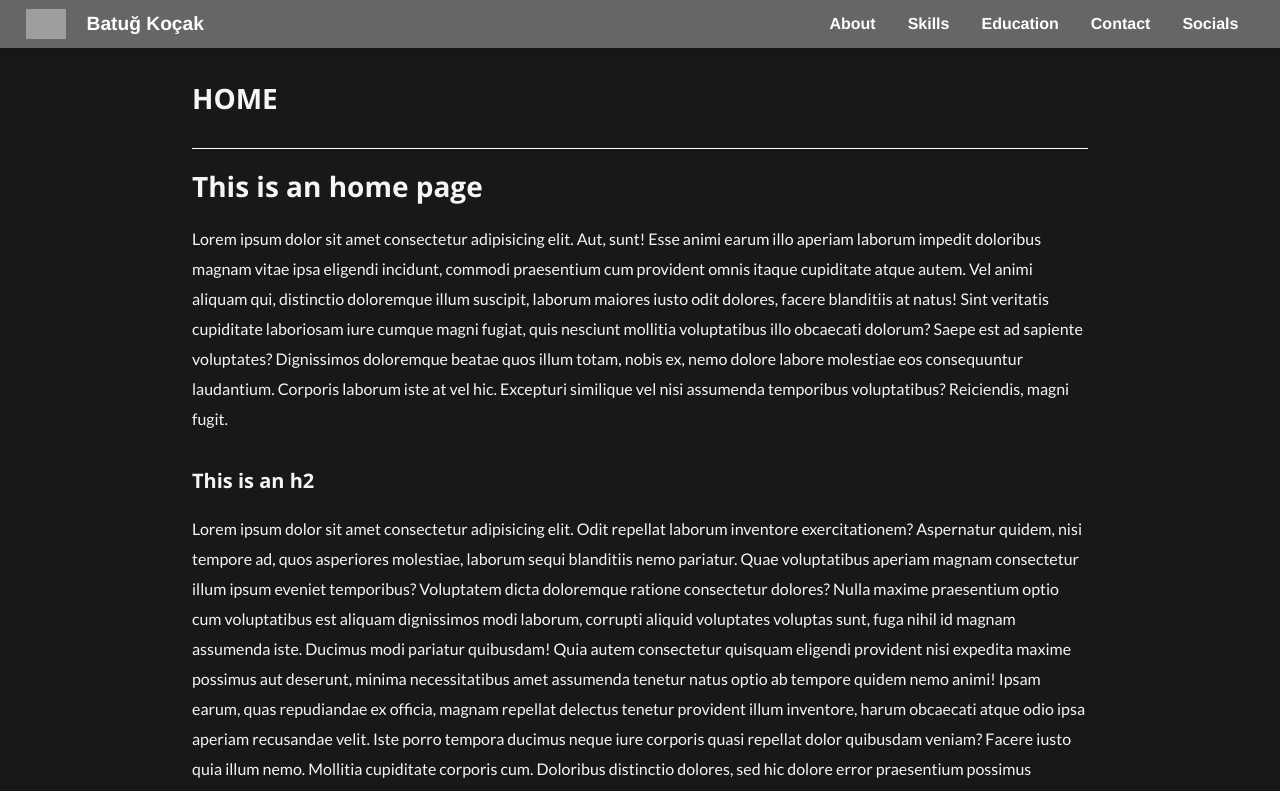
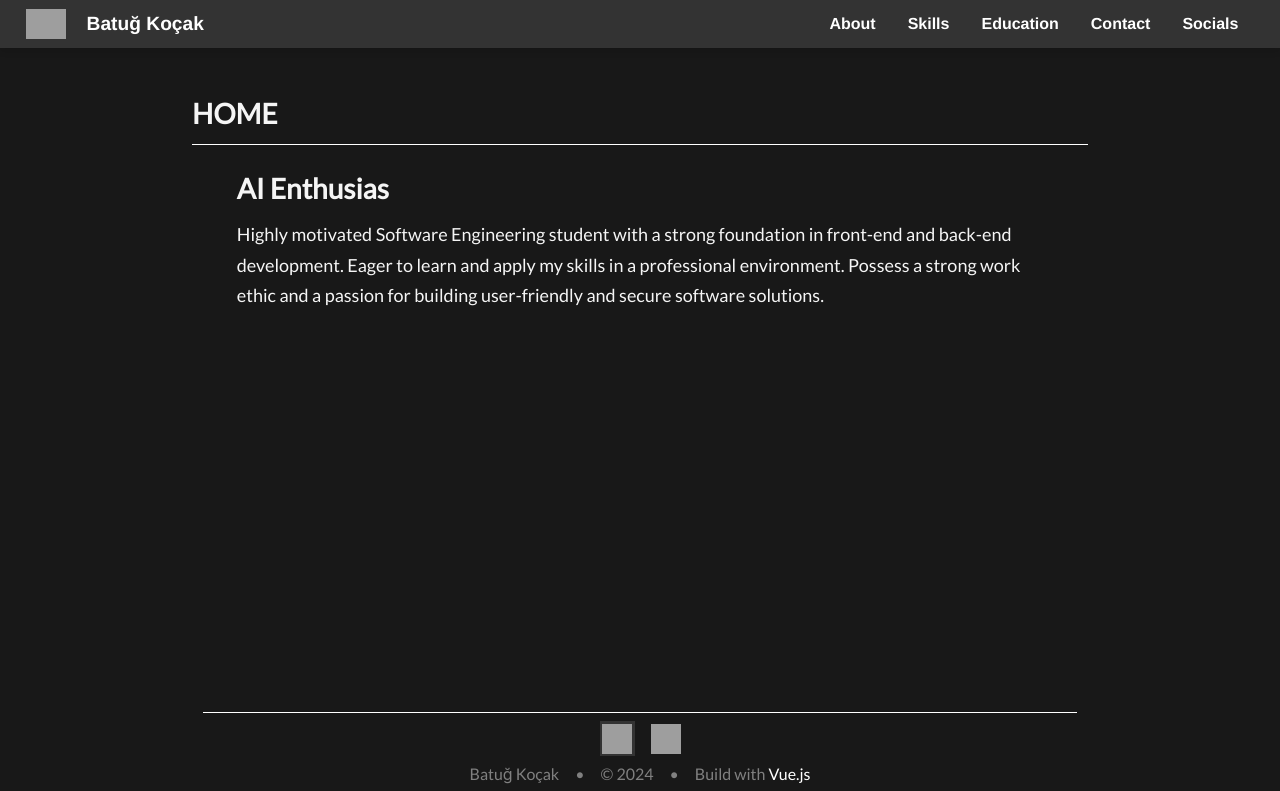
Before and after one commit to batugkocak/Portfolio-Frontend, a Vue app: page / in a window 1280 px wide. Shown: the top 791 px of the page. Built offline with nearby package versions, Linux system fonts and the light colour scheme; grey boxes are pictures that could not be loaded.

Commit message:
feat: Add WelcomeText for HomeView style: Little changes

```diff
--- a/src/App.vue
+++ b/src/App.vue
@@ -11,11 +11,13 @@ import RouteHeader from "./components/common/RouteHeader.vue";
   <div class="wrapper">
     <main class="content">
       <RouteHeader />
-      <RouterView class="router-view" v-slot="{ Component }">
-        <Transition name="page-opacity" mode="out-in">
-          <component :is="Component" />
-        </Transition>
-      </RouterView>
+      <div class="content-router">
+        <RouterView class="router-view" v-slot="{ Component }">
+          <Transition name="page-opacity" mode="out-in">
+            <component :is="Component" />
+          </Transition>
+        </RouterView>
+      </div>
     </main>
     <Footer />
   </div>
@@ -30,11 +32,14 @@ import RouteHeader from "./components/common/RouteHeader.vue";
 
 .content {
   flex: 1;
-  margin-top: 60px;
-  margin: 60px auto 0px auto;
+  margin: 70px auto 0px auto;
   max-width: 70%;
 }
 
+.content-router {
+  max-width: 90%;
+  margin: 0 auto 0 auto;
+}
 .page-opacity-enter-active,
 .page-opacity-leave-active {
   transition: 0.5s ease all;
--- a/src/assets/styles/base.css
+++ b/src/assets/styles/base.css
@@ -13,7 +13,7 @@
     monospace;
 
   --background-color: #181818;
-  --secondary-background-color: #666666;
+  --secondary-background-color: #333333;
   --text-color: #f5f5f5;
   --link-color: #f7df1e;
   --code-color: #bd10e0;
@@ -29,31 +29,15 @@ body {
   color: var(--text-color);
 }
 
-h1 {
+.custom-h1 {
   font-size: 28px;
+  font-weight: bold;
+  margin: 20px 0 4px 0;
 }
-
-h1,
-h2,
-h3 {
-  font-family: var(--title-font-family);
-  font-weight: 700;
-}
-
-h2 {
+.custom-h2 {
   font-size: 20px;
-  padding: 16px 0 4px 0;
-}
-
-h1,
-h2,
-h3,
-h4,
-p,
-span,
-li,
-ul {
-  color: var(--text-color);
+  font-weight: bold;
+  margin: 16px 0 4px 0;
 }
 
 a {
@@ -66,13 +50,22 @@ a:hover {
 }
 
 ul {
-  padding-left: 15px;
-  line-height: 30px;
+  padding-left: 1.5rem;
+  line-height: 1.7;
   margin: 0;
 }
 
 p {
-  line-height: 30px;
+  line-height: 1.7;
+  font-size: large;
+  margin: 0;
+  padding: 0;
+}
+p,
+span,
+li,
+ul {
+  color: var(--text-color);
 }
 
 code {
--- a/src/components/common/Footer.vue
+++ b/src/components/common/Footer.vue
@@ -50,8 +50,12 @@ const currentYear = ref(new Date().getFullYear());
   color: grey;
 }
 
-.top-section,
 .bottom-section {
+  display: flex;
+  justify-content: center;
+  gap: 1rem;
+}
+.top-section {
   display: flex;
   justify-content: center;
   gap: 1rem;
--- a/src/components/common/TypingText.vue
+++ b/src/components/common/TypingText.vue
@@ -1,9 +1,11 @@
 <template>
-  <h1 :style="{ minHeight: minHeight + 'px' }">{{ displayedText }}</h1>
+  <p class="custom-h1" :style="{ minHeight: minHeight + 'px' }">
+    {{ displayedText }}
+  </p>
 </template>
 
 <script setup>
-import { ref, watch, nextTick, onBeforeUnmount } from "vue";
+import { ref, watch, onBeforeUnmount } from "vue";
 
 const props = defineProps({
   text: {
@@ -14,45 +16,44 @@ const props = defineProps({
     type: Number,
     default: 50,
   },
+  writingTime: {
+    type: Number,
+    default: 1000, // 1000ms = 1 second, matching original behavior
+  },
 });
 
 const displayedText = ref("");
-const typingTimeout = ref(null);
+let typingInterval; // Use a variable to track the interval
 
-const clearTypingTimeout = () => {
-  if (typingTimeout.value) {
-    clearTimeout(typingTimeout.value);
-    typingTimeout.value = null;
+const stopTyping = () => {
+  if (typingInterval) {
+    clearInterval(typingInterval);
+    typingInterval = null;
   }
 };
 
-const typeText = async (text) => {
+const typeText = (text) => {
   displayedText.value = "";
-  for (let i = 0; i < text.length; i++) {
-    await new Promise((resolve) => {
-      typingTimeout.value = setTimeout(resolve, 100);
-    });
+  let i = 0;
+  const typingSpeed = props.writingTime / text.length; // Calculate delay per letter
+
+  typingInterval = setInterval(() => {
     displayedText.value += text[i];
-  }
+    i++;
+    if (i >= text.length) {
+      stopTyping();
+    }
+  }, typingSpeed);
 };
 
 watch(
   () => props.text,
-  async (newText) => {
-    clearTypingTimeout();
-    await nextTick();
+  (newText) => {
+    stopTyping(); // Stop any ongoing typing
     typeText(newText);
   },
   { immediate: true }
 );
 
-onBeforeUnmount(() => {
-  clearTypingTimeout();
-});
+onBeforeUnmount(stopTyping);
 </script>
-
-<style scoped>
-h1 {
-  min-height: var(--min-height, 50px);
-}
-</style>
--- /dev/null
+++ b/src/components/home/WelcomeText.vue
@@ -0,0 +1,54 @@
+<template>
+  <TypingText
+    v-if="currentText"
+    :text="currentText"
+    :writingTime="writingTime"
+  />
+</template>
+
+<script setup>
+import { ref, computed, onMounted, onUnmounted, watch } from "vue";
+import TypingText from "../common/TypingText.vue";
+
+const props = defineProps({
+  textList: {
+    type: Array,
+    required: true,
+  },
+  delay: {
+    type: Number,
+    default: 4000,
+  },
+  writingTime: {
+    type: Number,
+    default: 1000,
+  },
+});
+
+const currentTextIndex = ref(0);
+
+const currentText = computed(() => props.textList[currentTextIndex.value]);
+
+let intervalId;
+
+onMounted(() => {
+  startTypingAnimation();
+});
+
+onUnmounted(() => {
+  clearInterval(intervalId);
+});
+
+watch(() => props.textList, startTypingAnimation);
+
+function startTypingAnimation() {
+  clearInterval(intervalId);
+
+  intervalId = setInterval(() => {
+    currentTextIndex.value++;
+    if (currentTextIndex.value >= props.textList.length) {
+      currentTextIndex.value = 0;
+    }
+  }, props.delay);
+}
+</script>
--- a/src/views/HomeView.vue
+++ b/src/views/HomeView.vue
@@ -1,45 +1,19 @@
-<script setup></script>
-
 <template>
   <div class="about">
-    <h1>This is an home page</h1>
+    <WelcomeText
+      :textList="['Fullstack Developer', 'AI Enthusiast', 'Lifetime Learner']"
+      :writingTime="1500"
+      :delay="4000"
+    />
     <p>
-      Lorem ipsum dolor sit amet consectetur adipisicing elit. Aut, sunt! Esse
-      animi earum illo aperiam laborum impedit doloribus magnam vitae ipsa
-      eligendi incidunt, commodi praesentium cum provident omnis itaque
-      cupiditate atque autem. Vel animi aliquam qui, distinctio doloremque illum
-      suscipit, laborum maiores iusto odit dolores, facere blanditiis at natus!
-      Sint veritatis cupiditate laboriosam iure cumque magni fugiat, quis
-      nesciunt mollitia voluptatibus illo obcaecati dolorum? Saepe est ad
-      sapiente voluptates? Dignissimos doloremque beatae quos illum totam, nobis
-      ex, nemo dolore labore molestiae eos consequuntur laudantium. Corporis
-      laborum iste at vel hic. Excepturi similique vel nisi assumenda temporibus
-      voluptatibus? Reiciendis, magni fugit.
-    </p>
-    <h2>This is an h2</h2>
-    <p>
-      Lorem ipsum dolor sit amet consectetur adipisicing elit. Odit repellat
-      laborum inventore exercitationem? Aspernatur quidem, nisi tempore ad, quos
-      asperiores molestiae, laborum sequi blanditiis nemo pariatur. Quae
-      voluptatibus aperiam magnam consectetur illum ipsum eveniet temporibus?
-      Voluptatem dicta doloremque ratione consectetur dolores? Nulla maxime
-      praesentium optio cum voluptatibus est aliquam dignissimos modi laborum,
-      corrupti aliquid voluptates voluptas sunt, fuga nihil id magnam assumenda
-      iste. Ducimus modi pariatur quibusdam! Quia autem consectetur quisquam
-      eligendi provident nisi expedita maxime possimus aut deserunt, minima
-      necessitatibus amet assumenda tenetur natus optio ab tempore quidem nemo
-      animi! Ipsam earum, quas repudiandae ex officia, magnam repellat delectus
-      tenetur provident illum inventore, harum obcaecati atque odio ipsa aperiam
-      recusandae velit. Iste porro tempora ducimus neque iure corporis quasi
-      repellat dolor quibusdam veniam? Facere iusto quia illum nemo. Mollitia
-      cupiditate corporis cum. Doloribus distinctio dolores, sed hic dolore
-      error praesentium possimus necessitatibus quisquam incidunt adipisci
-      debitis pariatur temporibus impedit, vel laboriosam atque officiis natus
-      similique laborum tempora laudantium eius ratione molestiae! Iste est
-      dolores aut, maxime dolorem repellendus praesentium mollitia ullam cum
-      aliquam rem dolor repudiandae aliquid quaerat excepturi tempora cumque
-      laboriosam magnam. Vitae, odio beatae voluptates officia officiis eius
-      totam ex, rerum molestiae iure repellendus facere repellat. Ab?
+      Highly motivated Software Engineering student with a strong foundation in
+      front-end and back-end development. Eager to learn and apply my skills in
+      a professional environment. Possess a strong work ethic and a passion for
+      building user-friendly and secure software solutions.
     </p>
   </div>
 </template>
+
+<script setup>
+import WelcomeText from "../components/home/WelcomeText.vue";
+</script>
```
